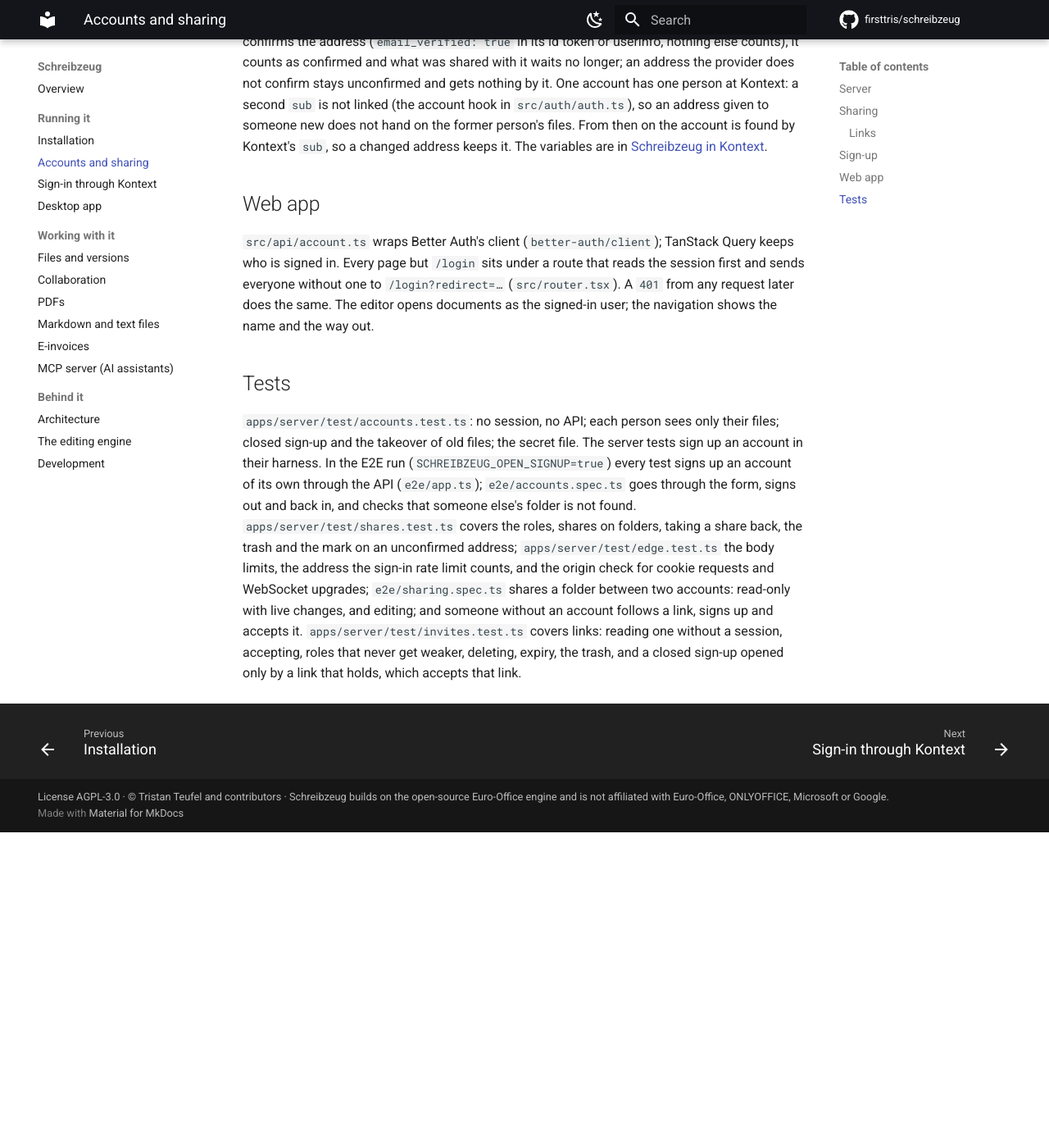
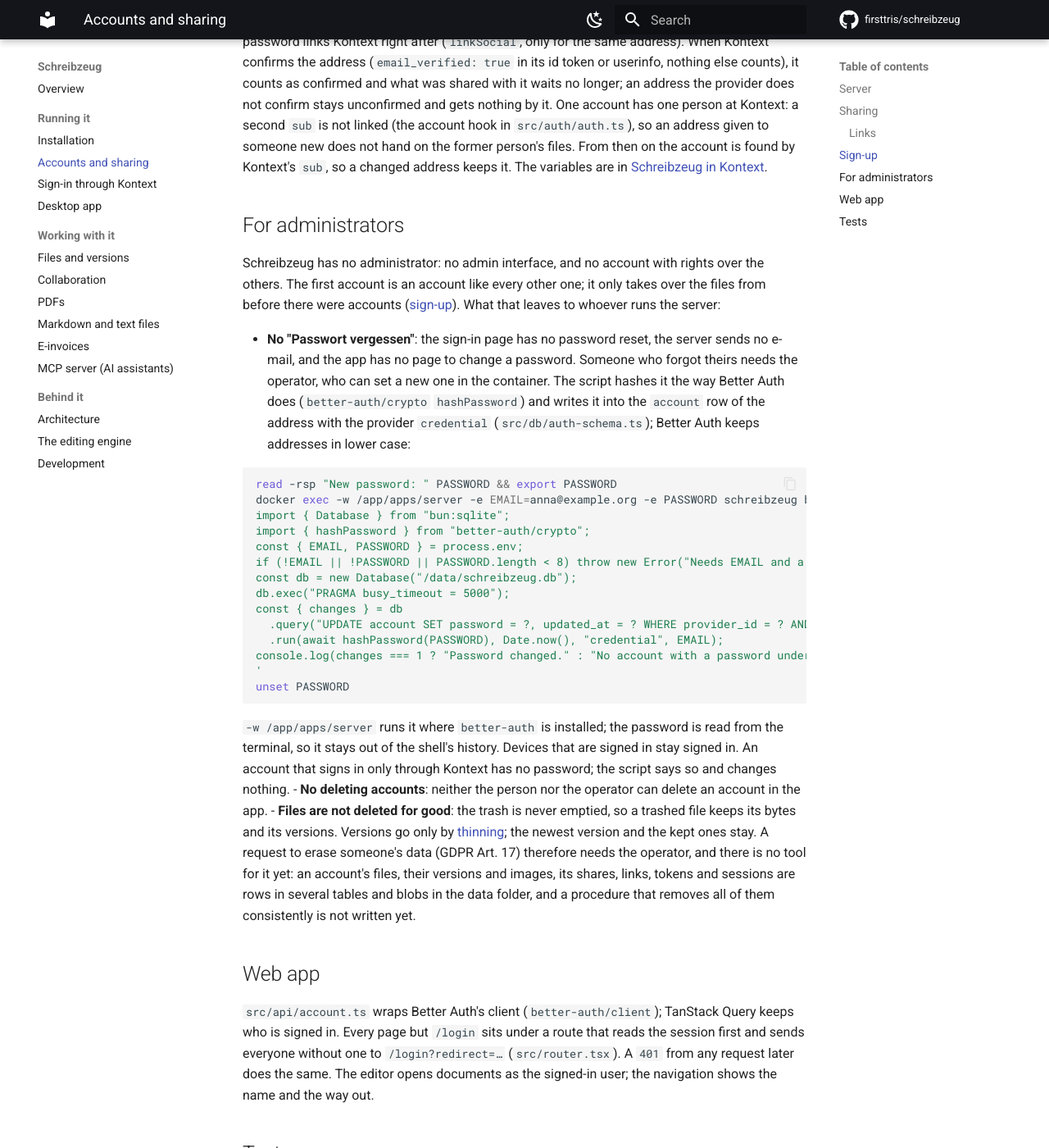
Before and after one commit to firsttris/schreibzeug, an MkDocs documentation site: the page built from docs/accounts.md, in a window 1280 px wide and 1400 px high, scrolled down 3934 px. Shown: the whole window at 82% size. Built offline with MkDocs 1.6.1 and Material for MkDocs 9.7.7, drawn with Linux system fonts in a browser that asks for light colours; comment, search, counter and statistics services are not loaded; before the commit the page ends 4949 px from its top, so only the background shows below that; some of the changed text lies outside the part shown.

Commit message:
Accounts: what an operator can and cannot do
The installation guide said the first account "owns the installation", but nothing in the code
gives it rights over others (auth.ts: it only adopts ownerless files), and an operator had no
word on forgotten passwords, deleting accounts or erasure requests.

docs/accounts.md gets a section for administrators: there is no admin interface, no password
reset, no page to change a password and no account deletion in the app (apps/server/src/auth,
apps/web/src/account/login-page.tsx, settings-page.tsx). A forgotten password can be set in the
container with a short Bun script that hashes it with better-auth/crypto hashPassword and writes
the account row of provider "credential" (src/db/auth-schema.ts); checked against a running
server with the same script: the old password is refused, the new one signs in. Files are not
deleted for good (the trash is never emptied, versions go only by thinning), so a GDPR erasure
needs the operator and has no procedure yet; that is said instead of an untested one.
SCHREIBZEUG_TRUSTED_ORIGINS no longer names the desktop app, whose window is same-origin.

Co-Authored-By: Claude Opus 5.5 <noreply@anthropic.com>
Claude-Session: https://claude.ai/code/session_01Y3rdfahdX4WxMx2Ch1q9dT

````diff
--- a/docs/accounts.md
+++ b/docs/accounts.md
@@ -18,7 +18,8 @@ The session is a cookie, named `schreibzeug.session_token` (and so on, `advanced
 beside Kontext on one host, as `localhost` in development, Better Auth's default names would make
 each sign-in replace the other's, since cookies know no ports. Better Auth checks the `Origin` of requests that carry it against its
 trusted origins; Schreibzeug trusts its own origin, whatever host name the server is reached by, and
-the ones in `SCHREIBZEUG_TRUSTED_ORIGINS` (the desktop app, later).
+the ones in `SCHREIBZEUG_TRUSTED_ORIGINS`. The desktop app needs none: its window shows the
+server's own pages ([desktop app](desktop.md#how-it-fits-together)).
 
 The rest of the API checks the same for requests that come with the session cookie: what changes
 something (every method but `GET`, `HEAD` and `OPTIONS`) and the WebSocket upgrades of the relay
@@ -135,6 +136,47 @@ hook in `src/auth/auth.ts`), so an address given to someone new does not hand on
 person's files. From then on the account is found by Kontext's `sub`, so a changed address keeps
 it. The variables are in [Schreibzeug in Kontext](kontext.md#settings).
 
+## For administrators
+
+Schreibzeug has no administrator: no admin interface, and no account with rights over the others.
+The first account is an account like every other one; it only takes over the files from before
+there were accounts ([sign-up](#sign-up)). What that leaves to whoever runs the server:
+
+- **No "Passwort vergessen"**: the sign-in page has no password reset, the server sends no e-mail,
+  and the app has no page to change a password. Someone who forgot theirs needs the operator, who
+  can set a new one in the container. The script hashes it the way Better Auth does
+  (`better-auth/crypto` `hashPassword`) and writes it into the `account` row of the address with
+  the provider `credential` (`src/db/auth-schema.ts`); Better Auth keeps addresses in lower case:
+
+  ```bash
+  read -rsp "New password: " PASSWORD && export PASSWORD
+  docker exec -w /app/apps/server -e EMAIL=anna@example.org -e PASSWORD schreibzeug bun -e '
+  import { Database } from "bun:sqlite";
+  import { hashPassword } from "better-auth/crypto";
+  const { EMAIL, PASSWORD } = process.env;
+  if (!EMAIL || !PASSWORD || PASSWORD.length < 8) throw new Error("Needs EMAIL and a PASSWORD of at least 8 characters.");
+  const db = new Database("/data/schreibzeug.db");
+  db.exec("PRAGMA busy_timeout = 5000");
+  const { changes } = db
+    .query("UPDATE account SET password = ?, updated_at = ? WHERE provider_id = ? AND user_id = (SELECT id FROM user WHERE email = lower(?))")
+    .run(await hashPassword(PASSWORD), Date.now(), "credential", EMAIL);
+  console.log(changes === 1 ? "Password changed." : "No account with a password under this address.");
+  '
+  unset PASSWORD
+  ```
+
+  `-w /app/apps/server` runs it where `better-auth` is installed; the password is read from the
+  terminal, so it stays out of the shell's history. Devices that are signed in stay signed in. An
+  account that signs in only through Kontext has no password; the script says so and changes
+  nothing.
+- **No deleting accounts**: neither the person nor the operator can delete an account in the app.
+- **Files are not deleted for good**: the trash is never emptied, so a trashed file keeps its bytes
+  and its versions. Versions go only by [thinning](files.md#versions); the newest version and the
+  kept ones stay. A request to erase someone's data (GDPR Art. 17) therefore needs the operator,
+  and there is no tool for it yet: an account's files, their versions and images, its shares,
+  links, tokens and sessions are rows in several tables and blobs in the data folder, and a
+  procedure that removes all of them consistently is not written yet.
+
 ## Web app
 
 `src/api/account.ts` wraps Better Auth's client (`better-auth/client`); TanStack Query keeps who is
````
